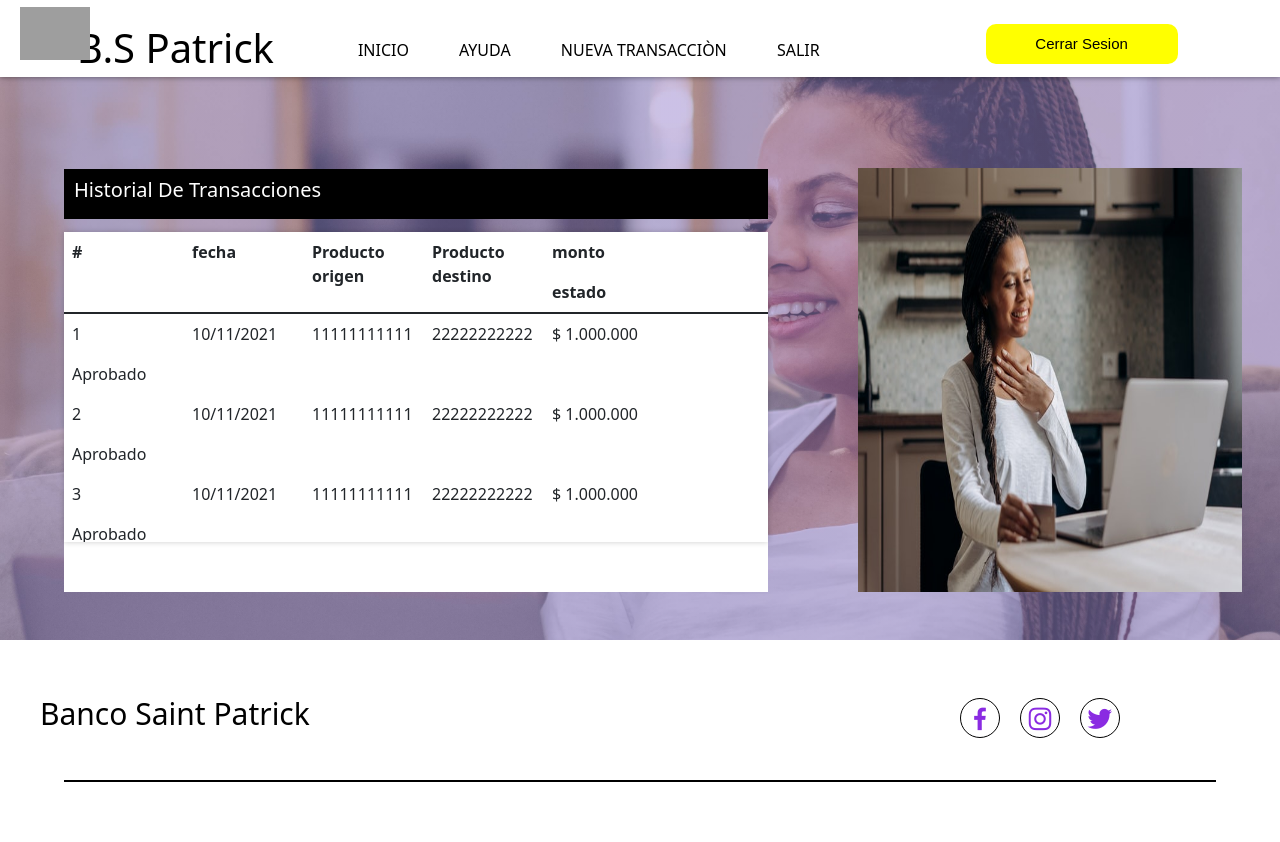
After one commit to cacastillomo03/idea2, a Django app: page /historial/ in a window 1280 px wide. The commit adds this page. Run offline with Django 4.2, Linux system fonts and the light colour scheme; some libraries are stand-ins or nearby versions; grey boxes are pictures that could not be loaded.

Commit message:
Ventanas del aplicativo: se crearon las ventanas del aplicativo con sus respectivos codigos, se agrego una imagen y tambien el archivo js para darle funcionalidad al boton "cerrar sesion".

```diff
--- a/base/static/css/inicio.css
+++ b/base/static/css/inicio.css
@@ -11,7 +11,7 @@ root{
 /* cabecesra de la barra de navegacion*/
 .header{
      height: 80vh;
-     background-image: linear-gradient(to top, rgb(160,140,209,0.5)0%, rgb(160,140,209,0.5)100% ),url(../Imagenes/Cabecera/img_cabecera.jpg);
+     background-image: linear-gradient(to top, rgb(160,140,209,0.5)0%, rgb(160,140,209,0.5)100% ),url(/static/img/img_cabecera.jpg);
      background-repeat: no-repeat;
      background-size: cover;
      background-attachment: fixed;
--- /dev/null
+++ b/base/static/js/cerrar.js
@@ -0,0 +1,22 @@
+const boton = document.querySelector('.ingresar');
+const ventana = document.querySelector('.contenedor-ventana');
+const cancelar  = document.querySelector('.btn2');
+const salir = document.querySelector('.close');
+const opacity = document.querySelector('.contenedor-ventana');
+
+boton.addEventListener('click',()=>{
+ ventana.classList.toggle("spread" ,);
+
+});
+
+cancelar.addEventListener('click',()=>{
+ ventana.classList.toggle("spread");
+});
+
+salir.addEventListener('click', ()=>{
+
+close( );
+
+
+
+});
--- a/base/templates/base/index.html
+++ b/base/templates/base/index.html
@@ -1,6 +1,7 @@
 
+{% load static %}
 <!DOCTYPE html>
-{% load static %}
+
 <html lang = "es">
     <head>
         <title>BancoSaintPatrick</title>
@@ -8,37 +9,32 @@
         <meta name="viewport" content="width=device-width, initial-scale=1.0">
         <meta name="Description" content="En el home banking vamos a poder ingresar con seguridad por usuario y visualizar nuestro saldo. También vamos a poder realizar transacciones a otras tarjetas"/>
         <meta name="robots" content="index_follow"/>
-        <link rel="stylesheet" type="text/css" href="{% static 'css/inicio.css' %}" />
+        <link href="https://cdn.jsdelivr.net/npm/bootstrap@5.1.3/dist/css/bootstrap.min.css" rel="stylesheet" integrity="sha384-1BmE4kWBq78iYhFldvKuhfTAU6auU8tT94WrHftjDbrCEXSU1oBoqyl2QvZ6jIW3" crossorigin="anonymous">
+        <link href="{%static 'css/Inicio.css'%}" rel="stylesheet" type="text/css"/>
         <link href='https://unpkg.com/boxicons@2.1.1/css/boxicons.min.css' rel='stylesheet'>
-
-        <!-- Inserción de fondos de imagen para Django -->
-        <style>
-            .header{
-                background-image: linear-gradient(to top, rgb(160,140,209,0.5)0%, rgb(160,140,209,0.5)100% ),url("{% static 'img/img_cabecera.jpg' %}");
-            }
-        </style>
-
-
 
     </head>
     <body>
-
+        {% block header%}
         <header class="header" id="inicioo">
-            <div > <a href="../Login/index logo.html"><button  class="ingresar" >Ingresar Ahora</button></a></div>
+            <div > <a href="#"><button  class="ingresar" >Cerrar Sesion </button></a></div>
             <h1 class="slogan"> <span style="color:black">B.S Patrick</span></h1>
             <nav class="menu_navegacion ">
-                <img src="{% static 'img/logo.png'%}" alt="" class="logo">
+                <img src="{% static 'img/logo.png' %}" alt="" class="logo">
                 <a href="#">Inicio</a>
                 <a href="#">Ayuda</a>
                 <a href="#">Puntos de atenciòn</a>
                 <a href="#">Salir</a>
             </nav>
-            <div >
-                <h1 class="tittle">Banco Saint Patrick</h1>
-                <p class="header-text">Realiza pagos, transferencias, consultas y gestiona productos Banco Saint Patrick desde tu computador de una manera fácil y segura las 24 horas.</p>
-            </div>
+
+
         </header>
+        {% endblock%}
 
+        {% block main%}
+        {% endblock%}
+
+        {% block foother%}
         <footer id="contactos" >
             <div class="contenedor footer-content">
                 <div class="contac-us">
@@ -60,5 +56,30 @@
             </div>
             <div class="line"></div>
         </footer>
+        {% endblock%}
+
+        {% block section %}
+
+        <section class="contenedor-ventana">
+            <div class="contenido-ventana">
+              <h3 class="text-header">Salir</h3>
+              <h3 class="subtittle">Seleccione una opcion para salir de forma segura</h3>
+              <h1 class="cuestion">¿Deseas salir de la aplicaciòn?</h1>
+
+                  <button class="close" > Si </button>
+                  <button class="btn2"> No</button>
+
+            </div>
+            </section>
+
+        {% endblock%}
+
+
+
+
+        <script src=" {% static 'js/cerrar.js' %}" type="text/javascript"></script>
+        <script src="https://cdn.jsdelivr.net/npm/bootstrap@5.1.3/dist/js/bootstrap.bundle.min.js" integrity="sha384-ka7Sk0Gln4gmtz2MlQnikT1wXgYsOg+OMhuP+IlRH9sENBO0LRn5q+8nbTov4+1p" crossorigin="anonymous"></script>
+        <script src="https://cdn.jsdelivr.net/npm/@popperjs/core@2.10.2/dist/umd/popper.min.js" integrity="sha384-7+zCNj/IqJ95wo16oMtfsKbZ9ccEh31eOz1HGyDuCQ6wgnyJNSYdrPa03rtR1zdB" crossorigin="anonymous"></script>
+        <script src="https://cdn.jsdelivr.net/npm/bootstrap@5.1.3/dist/js/bootstrap.min.js" integrity="sha384-QJHtvGhmr9XOIpI6YVutG+2QOK9T+ZnN4kzFN1RtK3zEFEIsxhlmWl5/YESvpZ13" crossorigin="anonymous"></script>
     </body>
 </html>
--- /dev/null
+++ b/base/templates/base/transaction.html
@@ -0,0 +1,120 @@
+{% extends 'base/index.html'%}
+{% load static %}
+
+{% block header%}
+        <header class="header" id="inicioo">
+            <div > <a href="#"><button  class="ingresar" >Cerrar Sesion </button></a></div>
+            <h1 class="slogan"> <span style="color:black">B.S Patrick</span></h1>
+            <nav class="menu_navegacion ">
+                <img src="{% static 'img/logo.png' %}" alt="" class="logo">
+                <a href="#">Inicio</a>
+                <a href="#">Ayuda</a>
+                <a href="#">Nueva Transacciòn</a>
+                <a href="#">Salir</a>
+            </nav>
+
+
+        </header>
+        {% endblock%}
+
+{% block main  %}
+<section >
+    <div class="content-table">
+        <table class="table table-fixed">
+             <thead>
+                 <div class="table-tittle">
+                      <h5> Historial De Transacciones</h5>
+                 </div>
+                 <tr class="content-tr">
+                         <th scope="col">#</th>
+                         <th scope="col">fecha</th>
+                         <th scope="col">Producto origen </th>
+                         <th scope="col">Producto destino </th>
+                         <th scope="col">monto</th>
+                         <th scope="col">estado</th>
+                 </tr>
+             </thead>
+             <tbody class="content-tbody">
+
+                 <tr>
+                     <td>1</td>
+                     <td>10/11/2021</td>
+                     <td>11111111111 </td>
+                     <td>22222222222 </td>
+                     <td>$ 1.000.000</td>
+                     <td>Aprobado</td>
+
+                 </tr>
+
+                     <tr>
+                     <td>2</td>
+                     <td>10/11/2021</td>
+                     <td>11111111111 </td>
+                     <td>22222222222 </td>
+                     <td>$ 1.000.000</td>
+                     <td>Aprobado</td>
+                 </tr>
+                 <tr>
+                     <td>3</td>
+                     <td>10/11/2021</td>
+                     <td>11111111111 </td>
+                     <td>22222222222 </td>
+                     <td>$ 1.000.000</td>
+                     <td>Aprobado</td>
+                 </tr>
+                     <tr>
+                     <td>4</td>
+                     <td>10/11/2021</td>
+                     <td>11111111111 </td>
+                     <td>22222222222 </td>
+                     <td>$ 1.000.000</td>
+                     <td>Aprobado</td>
+                 </tr>
+                 <tr>
+                     <td>5</td>
+                     <td>10/11/2021</td>
+                     <td>11111111111 </td>
+                     <td>22222222222 </td>
+                     <td>$ 1.000.000</td>
+                     <td>Aprobado</td>
+                 </tr>
+                 <tr>
+                     <td>6</td>
+                     <td>10/11/2021</td>
+                     <td>11111111111 </td>
+                     <td>22222222222 </td>
+                     <td>$ 1.000.000</td>
+                     <td>Aprobado</td>
+                 </tr>
+                 <tr>
+                     <td>7</td>
+                     <td>10/11/2021</td>
+                     <td>11111111111 </td>
+                     <td>22222222222 </td>
+                     <td>$ 1.000.000</td>
+                     <td>Aprobado</td>
+                 </tr>
+                 <tr>
+                     <td>8</td>
+                     <td>10/11/2021</td>
+                     <td>11111111111 </td>
+                     <td>22222222222 </td>
+                     <td>$ 1.000.000</td>
+                     <td>Aprobado</td>
+                 </tr>
+
+             </tbody>
+         </table>
+
+     </div>
+</section>
+<section>
+<figure class="contenedor-ima">
+
+      <img  class="img-historialtransacciones" src=" {% static 'img/transaccion.jpg'%}" alt=""/>
+ </figure>
+</section>
+
+
+</main>
+{% endblock %}
--- a/base/urls.py
+++ b/base/urls.py
@@ -3,10 +3,11 @@ from django.urls import path
 from . import views
 
 urlpatterns = [
-    path('', views.index, name='index'),
+    path('index/', views.index, name='index'),
     path('login/', views.login, name='login'),
-    path('new_transaction/', views.new_transaction, name='new_transaction'),
-    path('transactions/', views.transactions, name='transactions'),
-    path('see_balance', views.see_balance, name='see_balance')
+    path('inicio/', views.inicio, name='inicio'),
+    path('transaction/', views.new_transaction, name='new_transaction'),
+    path('historial/', views.transaction, name='transaction'),
+    path('saldo/', views.versaldo, name='versaldo')
 
 ]
--- a/base/views.py
+++ b/base/views.py
@@ -1,3 +1,4 @@
+from cgitb import html
 from django.shortcuts import render
 
 # Create your views here.
@@ -7,14 +8,17 @@ from django.http import HttpResponse
 def index( request ):
     return render (request, 'base/index.html')
 
-def login(request):
-    return HttpResponse('You are in login page')
+def login (request):
+    return render (request,'base/login.html')
+
+def inicio (request):
+    return render (request,'base/inicio.html')
 
 def new_transaction(request):
-    return HttpResponse('You are in new transaction')
+    return  render (request, 'base/new_transaction.html')
 
-def transactions(request):
-    return HttpResponse('You are in TRANSACTION')
+def transaction(request):
+    return render (request, 'base/transaction.html')
 
-def see_balance(request):
-    return HttpResponse('You are in BALANCE')
+def versaldo(request):
+    return render(request,'base/versaldo.html')
--- a/proyecto/settings.py
+++ b/proyecto/settings.py
@@ -25,7 +25,7 @@ SECRET_KEY = 'django-insecure-dn3@*ew+zpqc0wdn9fno7#y6@ca=$7d5e&g^1*jwa(bn)*f*op
 # SECURITY WARNING: don't run with debug turned on in production!
 DEBUG = True
 
-ALLOWED_HOSTS = ['127.0.0.1', '.pythonanywhere.com']
+ALLOWED_HOSTS = ['127.0.0.1', '.pythonanywhere.com', 'localhost']
 
 
 # Application definition
@@ -55,7 +55,7 @@ ROOT_URLCONF = 'proyecto.urls'
 TEMPLATES = [
     {
         'BACKEND': 'django.template.backends.django.DjangoTemplates',
-        'DIRS': [],
+        'DIRS': [BASE_DIR / 'templates'],
         'APP_DIRS': True,
         'OPTIONS': {
             'context_processors': [
```
Also changed, not shown: base/templates/base/inicio.html (added, +24 -0 lines), base/templates/base/login.html (added, +34 -0 lines), base/templates/base/new_transaction.html (added, +57 -0 lines), base/templates/base/versaldo.html (added, +27 -0 lines), base/static/img/transaccion.jpg (added).
